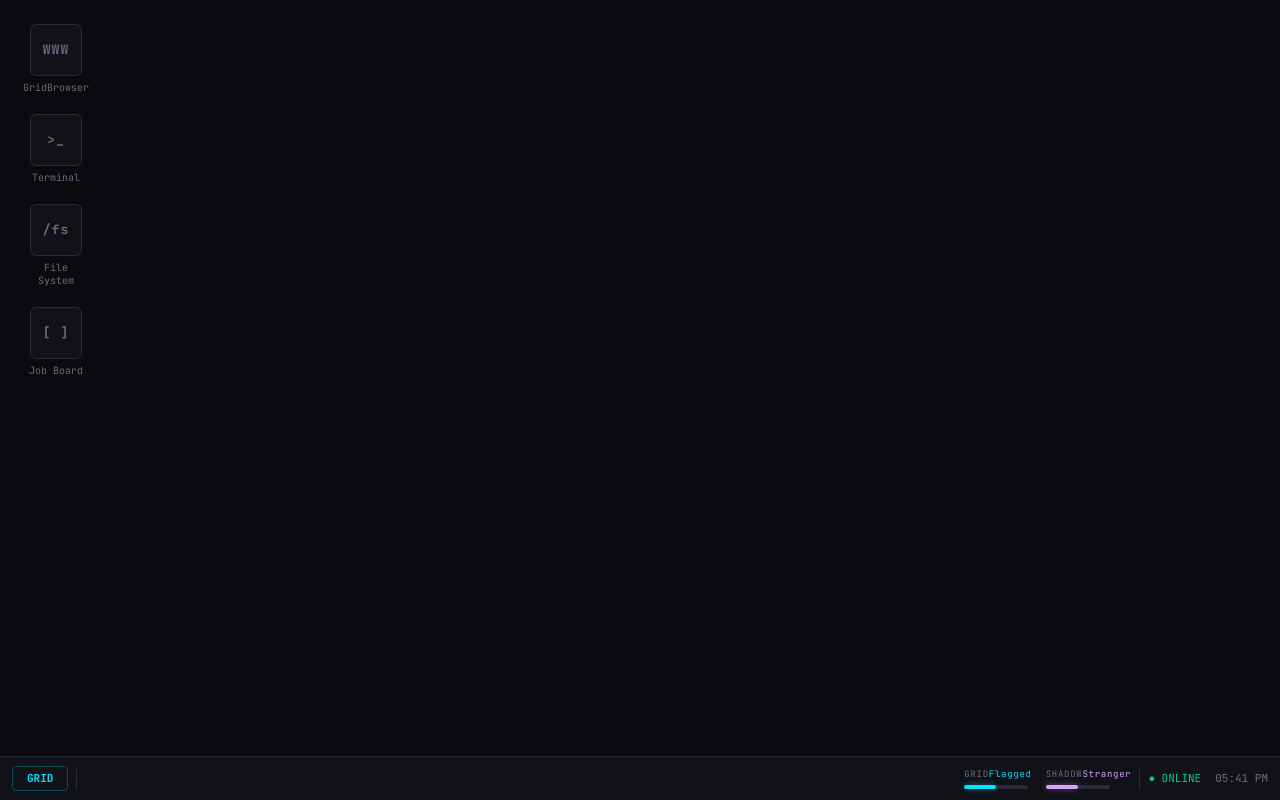
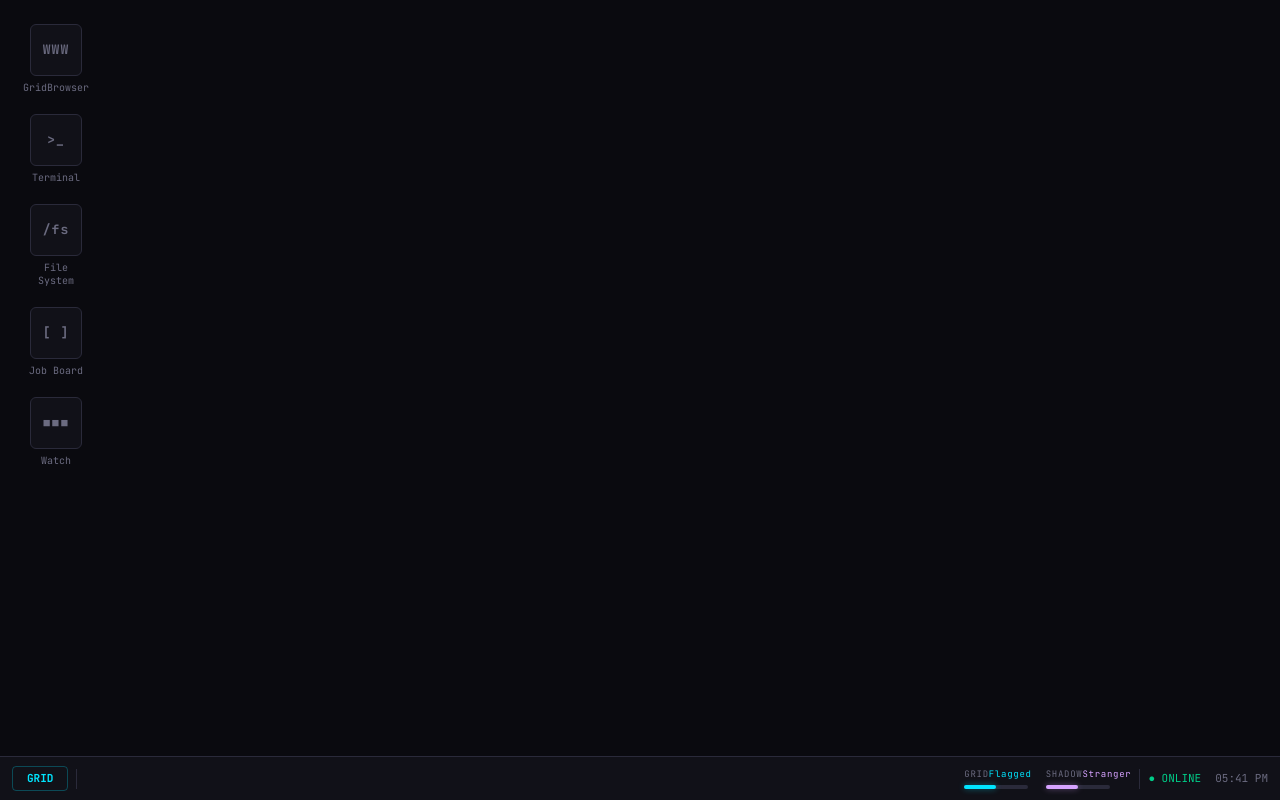
Before and after one commit to KuraiOKami/grid-os, a React (Vite) app: page /os in a window 1280 px wide. Built offline with nearby package versions, Linux system fonts and the light colour scheme.

Commit message:
feat: add WatchApp to desktop and window router

```diff
--- a/src/pages/OSShell.tsx
+++ b/src/pages/OSShell.tsx
@@ -1,7 +1,8 @@
 import { useState, useEffect, useRef } from 'react'
 import GridBrowser from '@/apps/GridBrowser'
 import JobBoard    from '@/apps/JobBoard'
-import RepHUD      from '@/components/RepHUD'
+import WatchApp   from '@/apps/WatchApp'
+import RepHUD     from '@/components/RepHUD'
 
 // ── types ────────────────────────────────────────────────────────────────────
 interface Win {
@@ -36,11 +37,11 @@ const APPS = [
   { id: 'terminal', title: 'Terminal',    icon: '>_ ', w: 620, h: 420 },
   { id: 'files',    title: 'File System', icon: '/fs', w: 660, h: 460 },
   { id: 'jobs',     title: 'Job Board',   icon: '[ ]', w: 700, h: 500 },
+  { id: 'watch',   title: 'Watch',       icon: '■■■', w: 780, h: 520 },
 ]
 
 let _topZ = 10
 
-// ── main component ───────────────────────────────────────────────────────────
 export default function OSShell() {
   const [wins, setWins] = useState<Win[]>([])
   const [time, setTime] = useState('')
@@ -88,6 +89,7 @@ export default function OSShell() {
           display:'flex', flexDirection:'column', gap:20 }}>
           {APPS.map(app => (
             <DesktopIcon key={app.id} icon={app.icon} label={app.title}
+              accent={app.id === 'watch' ? C.danger : C.accent}
               onClick={() => openApp(app.id)} />
           ))}
         </div>
@@ -132,7 +134,6 @@ export default function OSShell() {
 
         <div style={{ width:1, height:20, background:C.border }} />
 
-        {/* Status + clock */}
         <div style={{ display:'flex', gap:14, fontSize:11, color:C.muted }}>
           <span style={{ color:C.success }}>● ONLINE</span>
           <span>{time}</span>
@@ -143,8 +144,8 @@ export default function OSShell() {
 }
 
 // ── Desktop Icon ─────────────────────────────────────────────────────────────
-function DesktopIcon({ icon, label, onClick }:
-  { icon:string; label:string; onClick:()=>void }) {
+function DesktopIcon({ icon, label, accent = '#00e5ff', onClick }:
+  { icon:string; label:string; accent?:string; onClick:()=>void }) {
   const [hov, setHov] = useState(false)
   return (
     <button onClick={onClick}
@@ -155,9 +156,9 @@ function DesktopIcon({ icon, label, onClick }:
       <div style={{ width:52, height:52, display:'flex', alignItems:'center',
         justifyContent:'center', fontSize:13, fontWeight:'bold', letterSpacing:1,
         background:C.surface, borderRadius:6,
-        color: hov ? C.accent : C.muted,
-        border:`1px solid ${hov ? C.accent : C.border}`,
-        boxShadow: hov ? `0 0 12px ${C.accent}33` : 'none',
+        color: hov ? accent : C.muted,
+        border:`1px solid ${hov ? accent : C.border}`,
+        boxShadow: hov ? `0 0 12px ${accent}33` : 'none',
         transition:'all 0.15s', fontFamily:'inherit' }}>
         {icon}
       </div>
@@ -174,6 +175,7 @@ function OsWindow({ win, onClose, onFocus, onMove }:
   { win:Win; onClose:()=>void; onFocus:()=>void; onMove:(x:number,y:number)=>void }) {
 
   const dragRef = useRef<{ ox:number; oy:number } | null>(null)
+  const isWatch = win.title === 'Watch'
 
   const startDrag = (e: React.MouseEvent) => {
     e.preventDefault()
@@ -195,44 +197,49 @@ function OsWindow({ win, onClose, onFocus, onMove }:
   function renderBody() {
     if (win.title === 'GridBrowser') return <GridBrowser />
     if (win.title === 'Job Board')   return <JobBoard />
+    if (win.title === 'Watch')       return <WatchApp />
     return (
       <div style={{ width:'100%', height:'100%', display:'flex', alignItems:'center',
         justifyContent:'center', flexDirection:'column', gap:8 }}>
-        <span style={{ fontSize:26, color:C.accent, fontFamily:'inherit',
+        <span style={{ fontSize:26, color:'#00e5ff', fontFamily:'inherit',
           fontWeight:'bold' }}>{win.icon}</span>
-        <span style={{ fontSize:12, color:C.muted }}>{win.title}</span>
-        <span style={{ fontSize:10, color:C.faint }}>// coming soon</span>
+        <span style={{ fontSize:12, color:'#6b6b80' }}>{win.title}</span>
+        <span style={{ fontSize:10, color:'#3a3a4a' }}>// coming soon</span>
       </div>
     )
   }
+
+  // Watch window gets a red border instead of cyan
+  const focusedBorder = isWatch ? '#ff3b5c55' : '#00e5ff55'
+  const focusedGlow   = isWatch ? '#ff3b5c18' : '#00e5ff18'
 
   return (
     <div
       onMouseDown={onFocus}
       style={{ position:'absolute', left:win.x, top:win.y, width:win.w, height:win.h,
         zIndex:win.z, display:'flex', flexDirection:'column',
-        background:C.surface, borderRadius:6,
-        border:`1px solid ${win.focused ? C.accent+'55' : C.border}`,
+        background:'#111118', borderRadius:6,
+        border:`1px solid ${win.focused ? focusedBorder : '#2a2a3a'}`,
         boxShadow: win.focused
-          ? `0 8px 40px #00000088, 0 0 0 1px ${C.accent}18`
+          ? `0 8px 40px #00000088, 0 0 0 1px ${focusedGlow}`
           : '0 4px 20px #00000066' }}>
 
-      {/* Title bar — drag + focus */}
+      {/* Title bar */}
       <div onMouseDown={startDrag}
         style={{ height:32, display:'flex', alignItems:'center', padding:'0 12px', gap:8,
-          borderBottom:`1px solid ${C.border}`, background:C.surf2,
+          borderBottom:'1px solid #2a2a3a', background:'#16161f',
           borderRadius:'6px 6px 0 0', flexShrink:0, cursor:'move', userSelect:'none' }}>
 
         <div style={{ display:'flex', gap:6 }}>
           <button onClick={e => { e.stopPropagation(); onClose() }}
             style={{ width:12, height:12, borderRadius:'50%', border:'none',
-              cursor:'pointer', background:`${C.danger}bb` }} />
-          <div style={{ width:12, height:12, borderRadius:'50%', background:`${C.warn}44` }} />
-          <div style={{ width:12, height:12, borderRadius:'50%', background:`${C.success}44` }} />
+              cursor:'pointer', background:'#ff3b5cbb' }} />
+          <div style={{ width:12, height:12, borderRadius:'50%', background:'#ffaa0044' }} />
+          <div style={{ width:12, height:12, borderRadius:'50%', background:'#00cc8844' }} />
         </div>
 
         <span style={{ flex:1, textAlign:'center', fontSize:11,
-          color:C.muted, fontFamily:'inherit' }}>
+          color: isWatch ? '#ff3b5c88' : '#6b6b80', fontFamily:'inherit' }}>
           {win.title}
         </span>
       </div>
```
